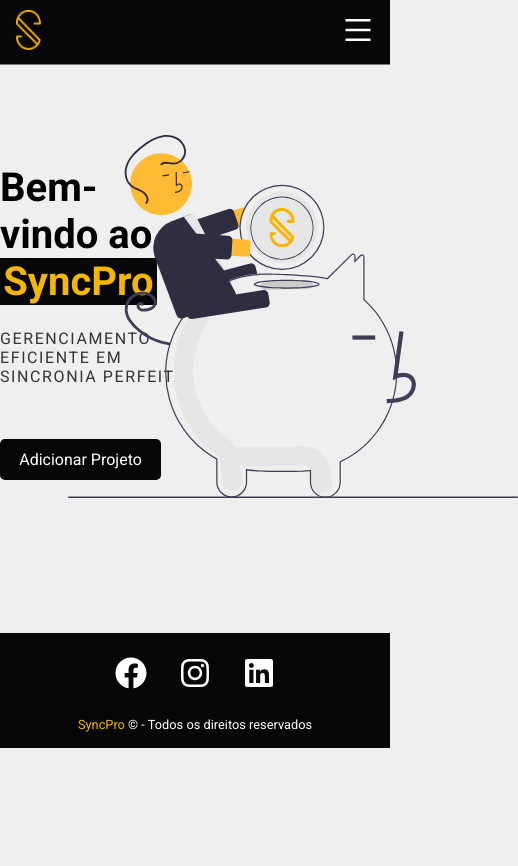
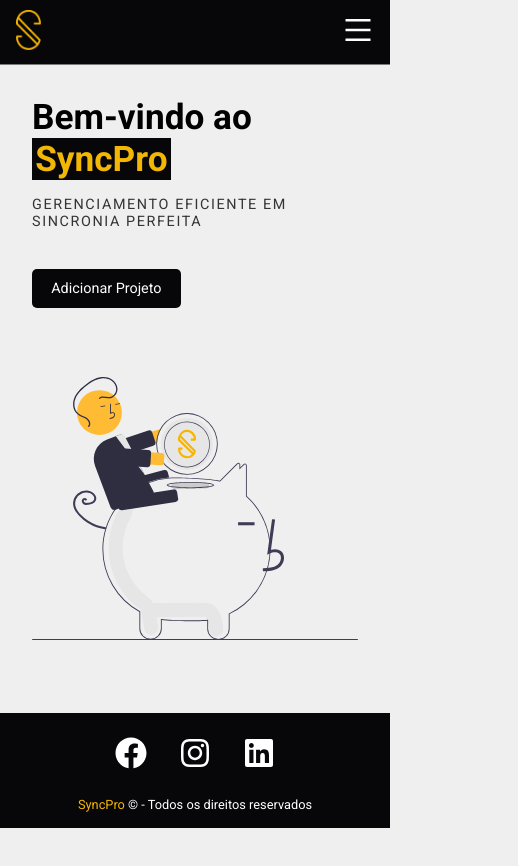
Before and after one commit to LucasCr95/SyncPro, a React (Create React App) app in the folder syncpro/: page / in a window 390 px wide. Shown: the top 866 px of the page, 518 px wide, since content can reach past the window. Before the commit the page ends 844 px from the top, so only its background shows below. Built offline with nearby package versions, Linux system fonts and the light colour scheme.

Commit message:
230819
Inicia responsividade da home. até 425px está ok

```diff
--- a/syncpro/src/components/layout/Container.module.css
+++ b/syncpro/src/components/layout/Container.module.css
@@ -19,6 +19,16 @@
    justify-content: flex-start;
 }
 
+@media screen and (max-width: 425px) {
+   .container {
+      margin-top: 5rem;
+      padding: 1rem;
+   }
+}
+
 @media screen and (max-width: 768px) {
-
+   .container {
+      margin-top: 5rem;
+      padding: 1rem 2rem;
+   }
 }
--- a/syncpro/src/components/layout/LinkButton.module.css
+++ b/syncpro/src/components/layout/LinkButton.module.css
@@ -13,3 +13,9 @@
    color: #F2B705;
    background-color: #131318;
 }
+
+@media screen and (max-width: 768px) {
+   .btn {
+      font-size: .9rem;
+   }
+}
--- a/syncpro/src/components/pages/Home.module.css
+++ b/syncpro/src/components/pages/Home.module.css
@@ -27,7 +27,7 @@
    margin-bottom: 4rem;
 }
 
-.home_img_container{
+.home_img_container {
    display: flex;
    align-items: center;
    justify-content: center;
@@ -36,3 +36,38 @@
 .home_img_container img {
    width: 450px;
 }
+
+@media screen and (max-width: 425px) {
+   .home_container {
+      flex-direction: column;
+   }
+
+   .home_title_container,
+   .home_img_container {
+      width: 100%;
+      align-items: center;
+   }
+
+   .home_title_container h1 {
+      font-size: 2.2rem;
+      margin-bottom: 1rem;
+   }
+
+   .home_title_container p {
+      font-size: .9rem;
+      margin-bottom: 3rem;
+   }
+
+   .home_img_container {
+      margin-top: 5rem;
+   }
+
+   .home_img_container img {
+      width: min(400px, 100%);
+   }
+
+}
+
+@media screen and (max-width: 768px) {
+
+}
```
Lines whose indentation alone changed are shown as unchanged.
